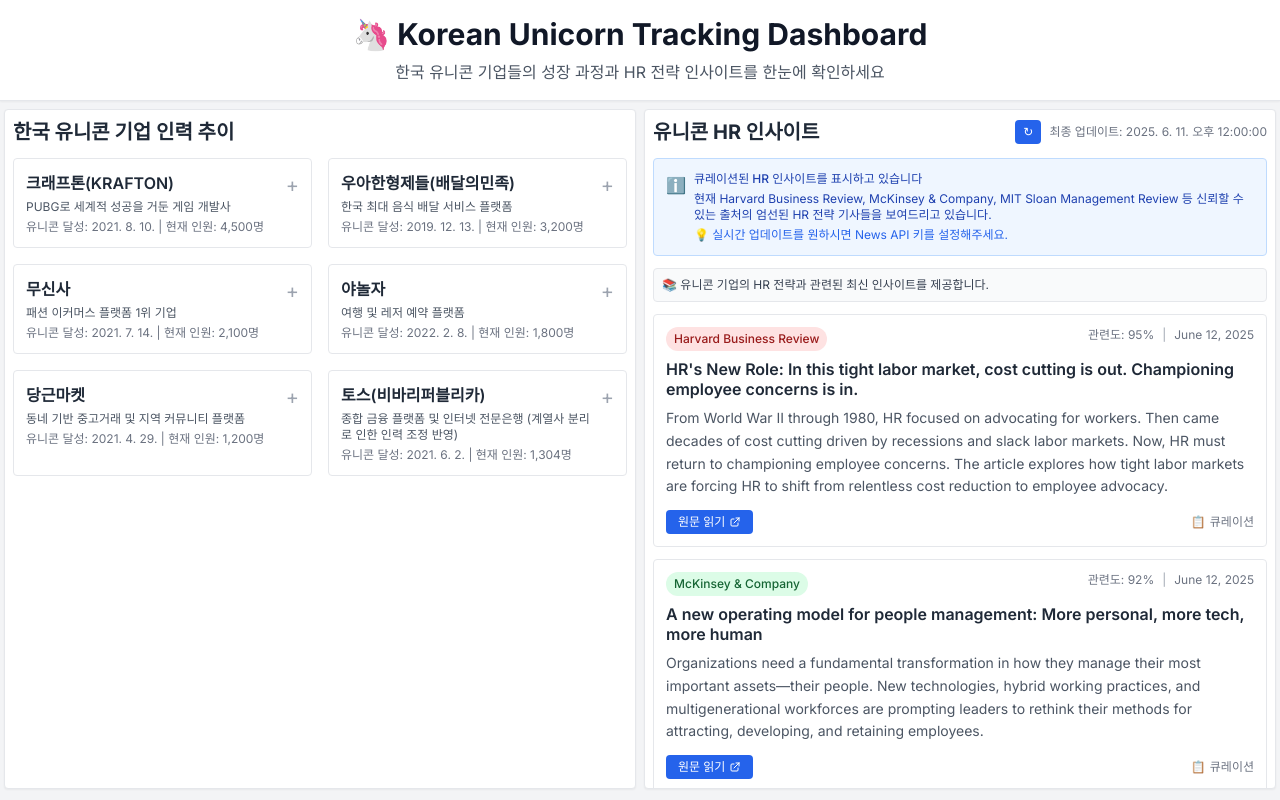
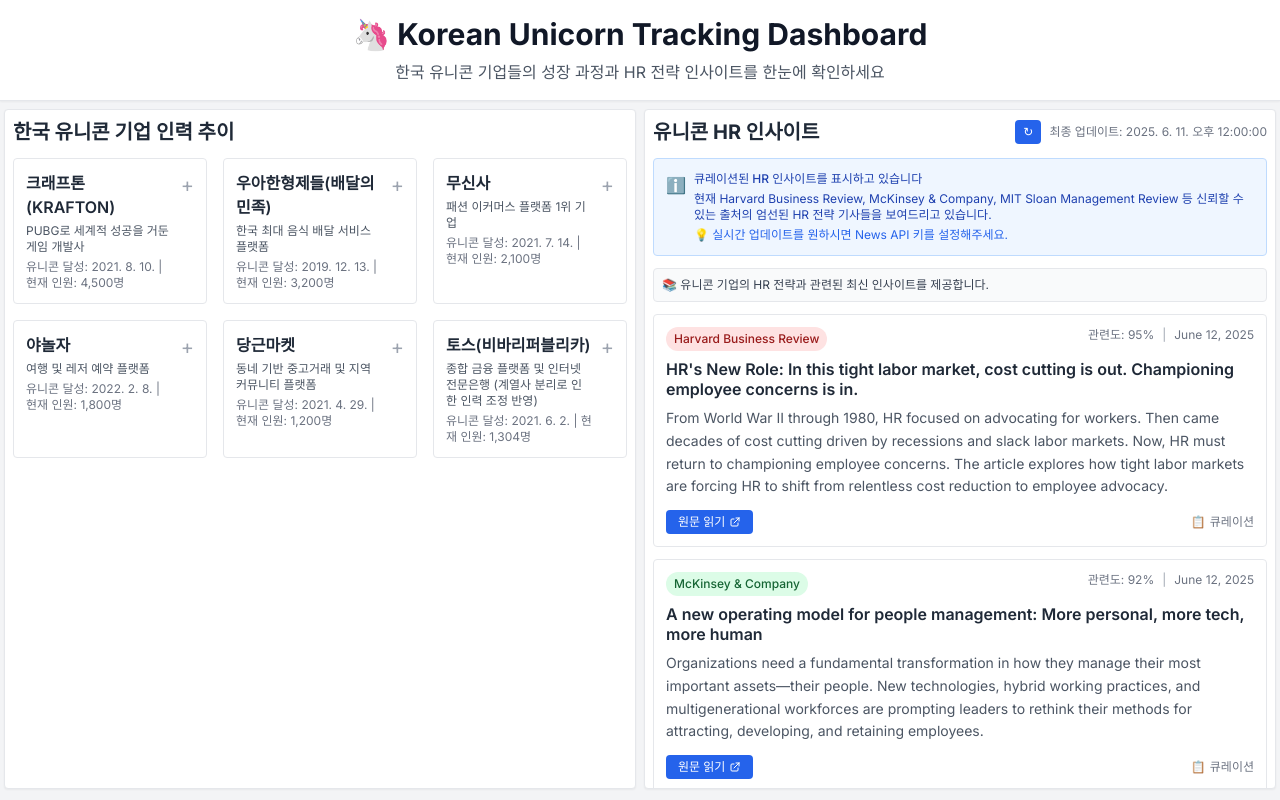
Before and after one commit to sangkwon9/korean-unicorn-tracking, a Next.js app: page /korean-unicorn-tracking/ in a window 1280 px wide. Built offline with nearby package versions, Linux system fonts and the light colour scheme; no server answers.

Commit message:
fix: 기업 카드를 2행 3열 그리드로 수정

```diff
--- a/src/components/UnicornTable.tsx
+++ b/src/components/UnicornTable.tsx
@@ -26,7 +26,7 @@
       {/* 기업 목록 */}
       <div className="mb-3">
         {/* 기업 카드 그리드 */}
-        <div className="grid grid-cols-2 gap-4 mb-4">
+        <div className="grid grid-cols-3 gap-4 mb-4">
           {companies.map((company, index) => (
             <div key={index} className="w-full">
               <div
```
